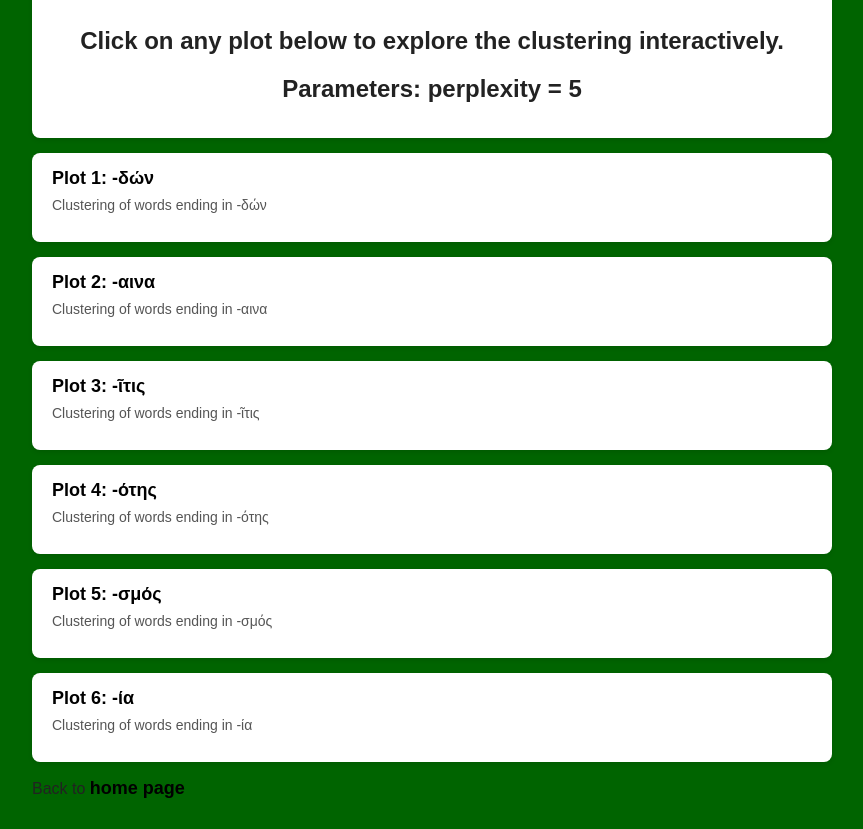
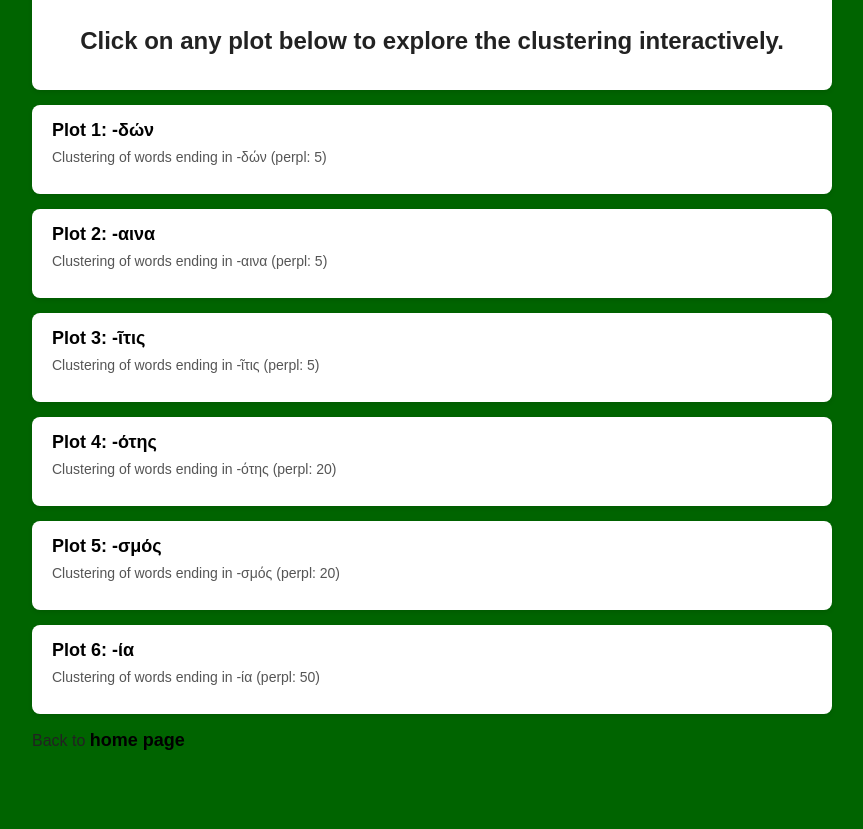
Before and after one commit to martijnwindelinckx/ICAGL, a plain HTML site: page tsne.html in a window 1280 px wide. Shown: the part 106-935 px from the top of the page, without its empty margins (208-1071 px from the left). After the commit the page ends 887 px from the top, so only its background shows below. Drawn offline with Linux system fonts and the light colour scheme.

Commit message:
Update tsne.html

```diff
--- a/tsne.html
+++ b/tsne.html
@@ -53,31 +53,30 @@
     <li>
       <h1>t-SNE clustering</h1>
       <h2>Click on any plot below to explore the clustering interactively.</h2>
-      <h2>Parameters: perplexity = 5</h2>
     </li>
     <li>
       <a href="δών_tsne.html" target="_blank">Plot 1: -δών</a>
-      <p class="description">Clustering of words ending in -δών</p>
+      <p class="description">Clustering of words ending in -δών (perpl: 5)</p>
     </li>
     <li>
       <a href="αινα_tsne.html" target="_blank">Plot 2: -αινα</a>
-      <p class="description">Clustering of words ending in -αινα</p>
+      <p class="description">Clustering of words ending in -αινα (perpl: 5)</p>
     </li>
     <li>
       <a href="ῖτις_tsne.html" target="_blank">Plot 3: -ῖτις</a>
-      <p class="description">Clustering of words ending in -ῖτις</p>
+      <p class="description">Clustering of words ending in -ῖτις (perpl: 5)</p>
     </li>
     <li>
       <a href="ότης_tsne.html" target="_blank">Plot 4: -ότης</a>
-      <p class="description">Clustering of words ending in -ότης</p>
+      <p class="description">Clustering of words ending in -ότης (perpl: 20)</p>
     </li>
     <li>
       <a href="σμός_tsne.html" target="_blank">Plot 5: -σμός</a>
-      <p class="description">Clustering of words ending in -σμός</p>
+      <p class="description">Clustering of words ending in -σμός (perpl: 20)</p>
     </li>
     <li>
       <a href="ία_tsne.html" target="_blank">Plot 6: -ία</a>
-      <p class="description">Clustering of words ending in -ία</p>
+      <p class="description">Clustering of words ending in -ία (perpl: 50)</p>
     </li>
   </ul>
   <p>Back to <a href="index.html">home page</a></p>
```
